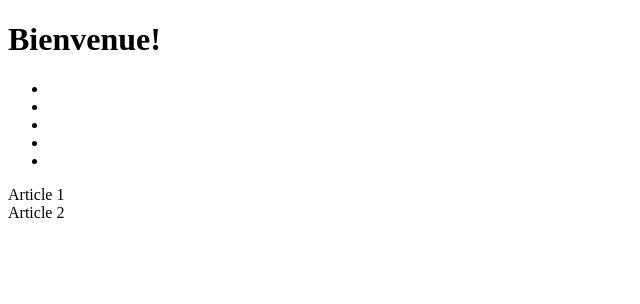
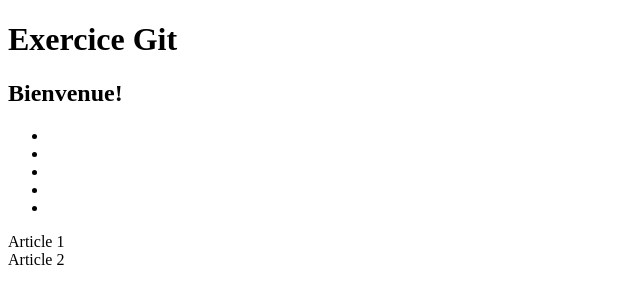
Before and after one commit to SamGar35/tutoGit, a plain HTML site: page index.html in a window 1280 px wide. Shown: the whole page, without its empty margins (0-640 px from the left). Drawn offline with Linux system fonts and the light colour scheme.

Commit message:
modification du titre

```diff
--- a/index.html
+++ b/index.html
@@ -7,7 +7,8 @@
     <title>Mon site web</title>
 </head>
 <body>
-    <h1>Bienvenue!</h1>
+    <h1>Exercice Git</h1>
+    <h2>Bienvenue!</h2>
     <div id="page">
         <div class="logo"></div>
         <ul id="navigation">
```
